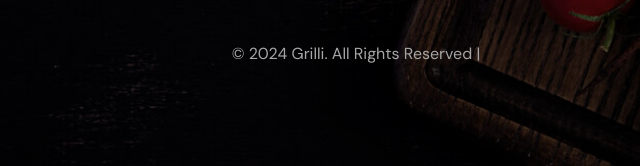
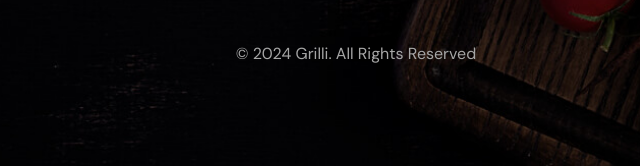
Before and after one commit to Subho18/grilli_restaurant, a plain HTML site: page index.html in a window 1280 px wide. Shown: the part 8524-8690 px from the top of the page, 284-924 px from the left. Drawn offline with nearby package versions, Linux system fonts and the light colour scheme; a web font is replaced by a local one.

Commit message:
another footer change

```diff
--- a/index.html
+++ b/index.html
@@ -1187,7 +1187,7 @@
       <div class="footer-bottom">
 
         <p class="copyright">
-          &copy; 2024 Grilli. All Rights Reserved |
+          &copy; 2024 Grilli. All Rights Reserved
 
         </p>
 
```
